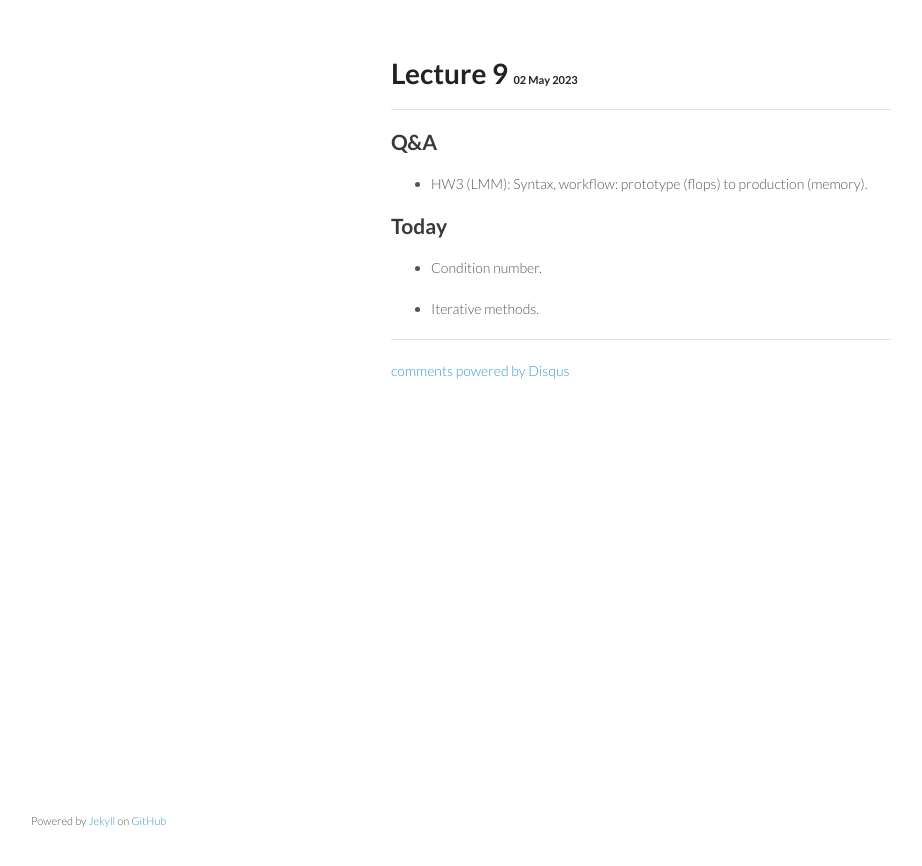
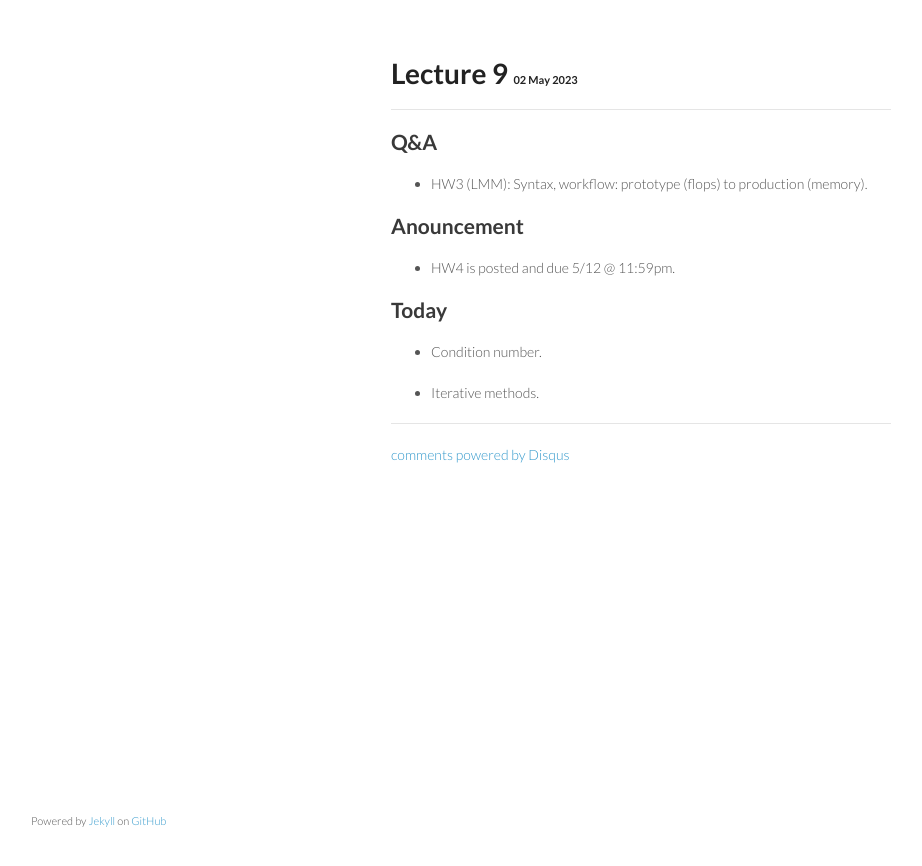
Before and after one commit to ucla-biostat-257/2023spring, a Jekyll site: the page built from _posts/2023-05-02-week5-day1.md, in a window 1280 px wide. Shown: the top 866 px of the page, without its empty margins (179-1101 px from the left). Built offline with Jekyll 4.4.1, drawn with Linux system fonts in a browser that asks for light colours; comment, search, counter and statistics services are not loaded.

Commit message:
post hw4

```diff
--- a/_posts/2023-05-02-week5-day1.md
+++ b/_posts/2023-05-02-week5-day1.md
@@ -8,6 +8,10 @@ category: biostat257spring2023
 
 * HW3 (LMM): Syntax, workflow: prototype (flops) to production (memory).
 
+## Anouncement
+
+* HW4 is posted and due 5/12 @ 11:59pm.
+
 ## Today
 
 * Condition number.
```
